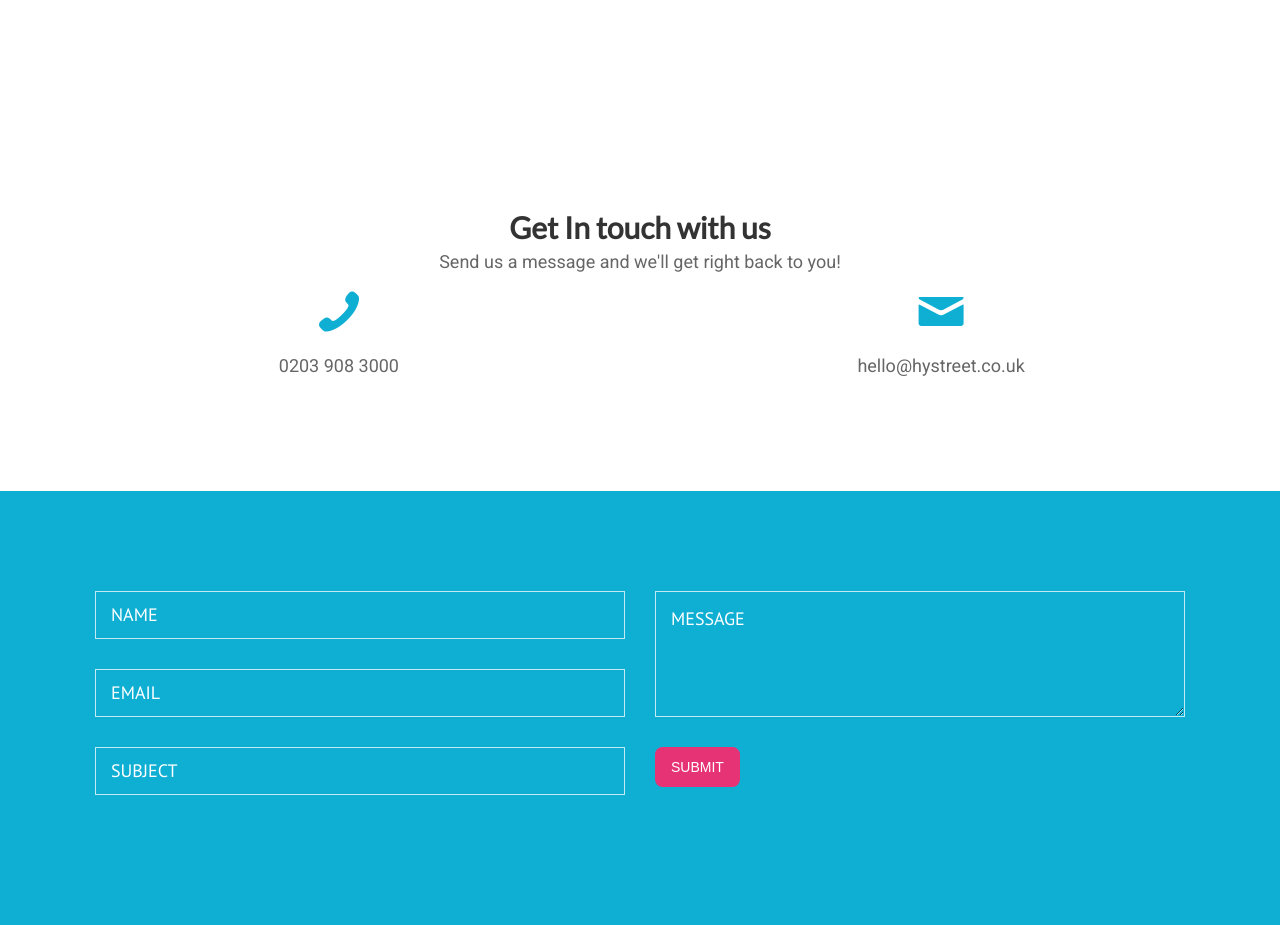
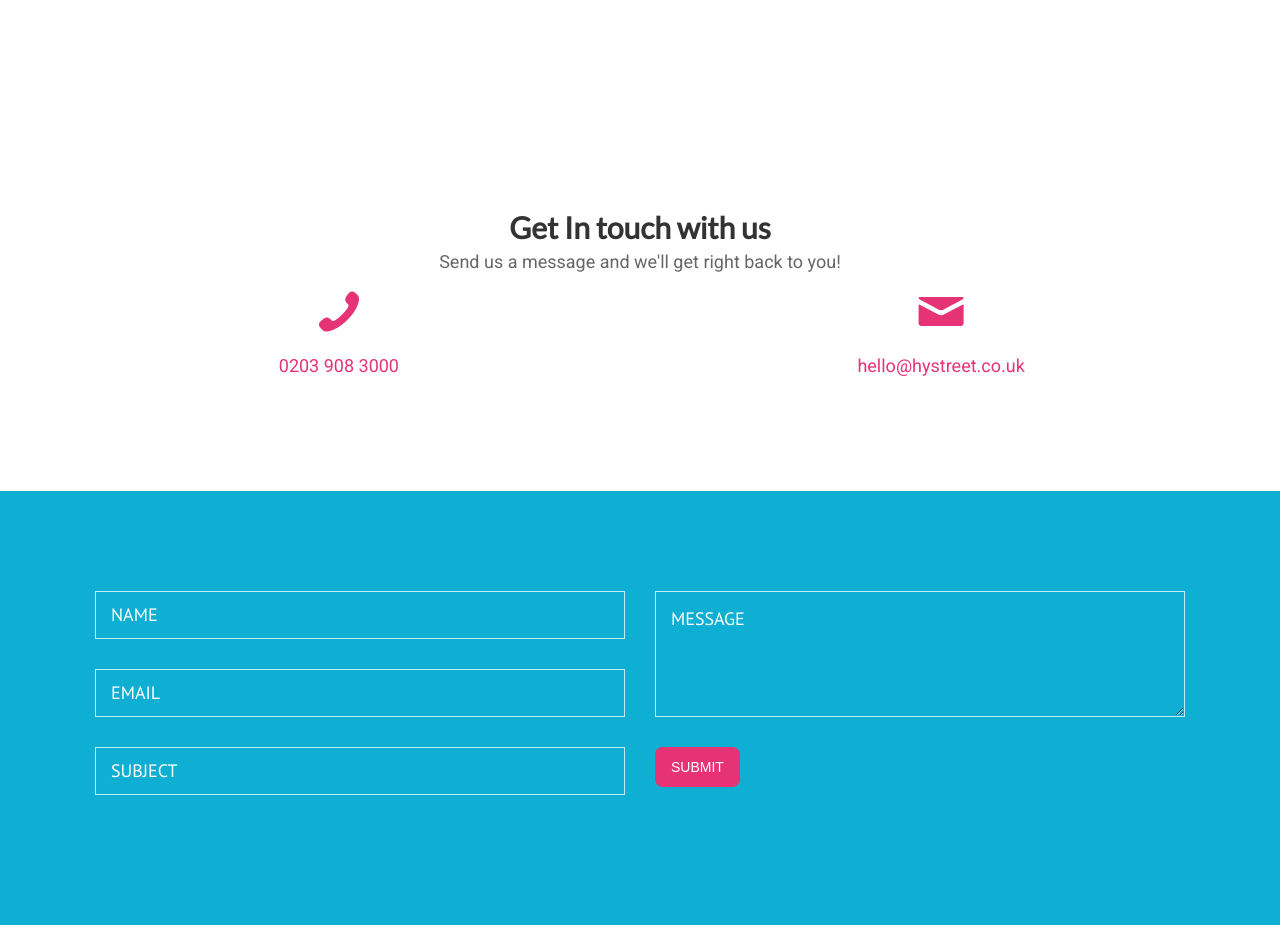
Before and after one commit to hystreet/hystreet.github.io, a Jekyll site: the page built from book-demo/index.html, in a window 1280 px wide. Shown: the part 1357-2282 px from the top of the page. Built offline with Jekyll 4.4.1, drawn with Linux system fonts in a browser that asks for light colours; some web fonts are replaced; a script that is not in the unit is left out; grey boxes are pictures that could not be loaded.

Commit message:
Update get-in-touch.html

```diff
--- a/_includes/get-in-touch.html
+++ b/_includes/get-in-touch.html
@@ -5,12 +5,20 @@
         <h2>Get In touch with us</h2>
         <p class="contact-text">Send us a message and we'll get right back to you!</p>
 <div class="large-4 columns" style="color: #e63375 !important;">
-        <a href="call:0203 908 3000"><i class='icon-phone' style:"color: #e63375"></i>
-        <p class="contact-text">0203 908 3000</p></a>
+        <a href="call:0203 908 3000"><i class="icon-phone" style="
+    color: #e63375;
+"></i>
+        <p class="contact-text" style="
+    color: #e63375;
+">0203 908 3000</p></a>
 </div>
 <div class="large-4 columns" style="color: #e63375 !important;">
-        <a href="mailto:hello@hystreet.co.uk"><i class='icon-mail' ></i>
-        <p class="contact-text">hello@hystreet.co.uk</p></a>
+        <a href="mailto:hello@hystreet.co.uk"><i class="icon-mail" style="
+    color: #e63375;
+"></i>
+        <p class="contact-text" style="
+    color: #e63375;
+">hello@hystreet.co.uk</p></a>
 </div>
       </div>
     </div>
```
